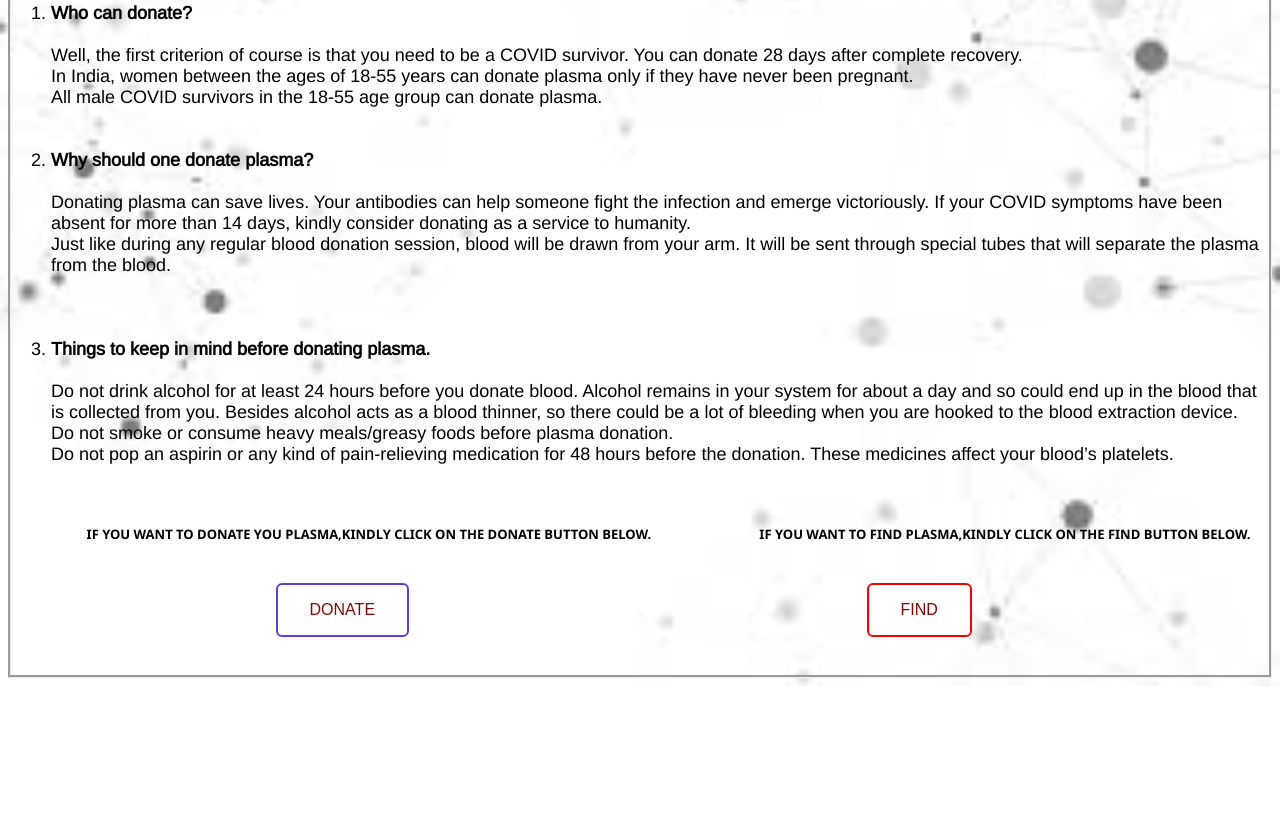
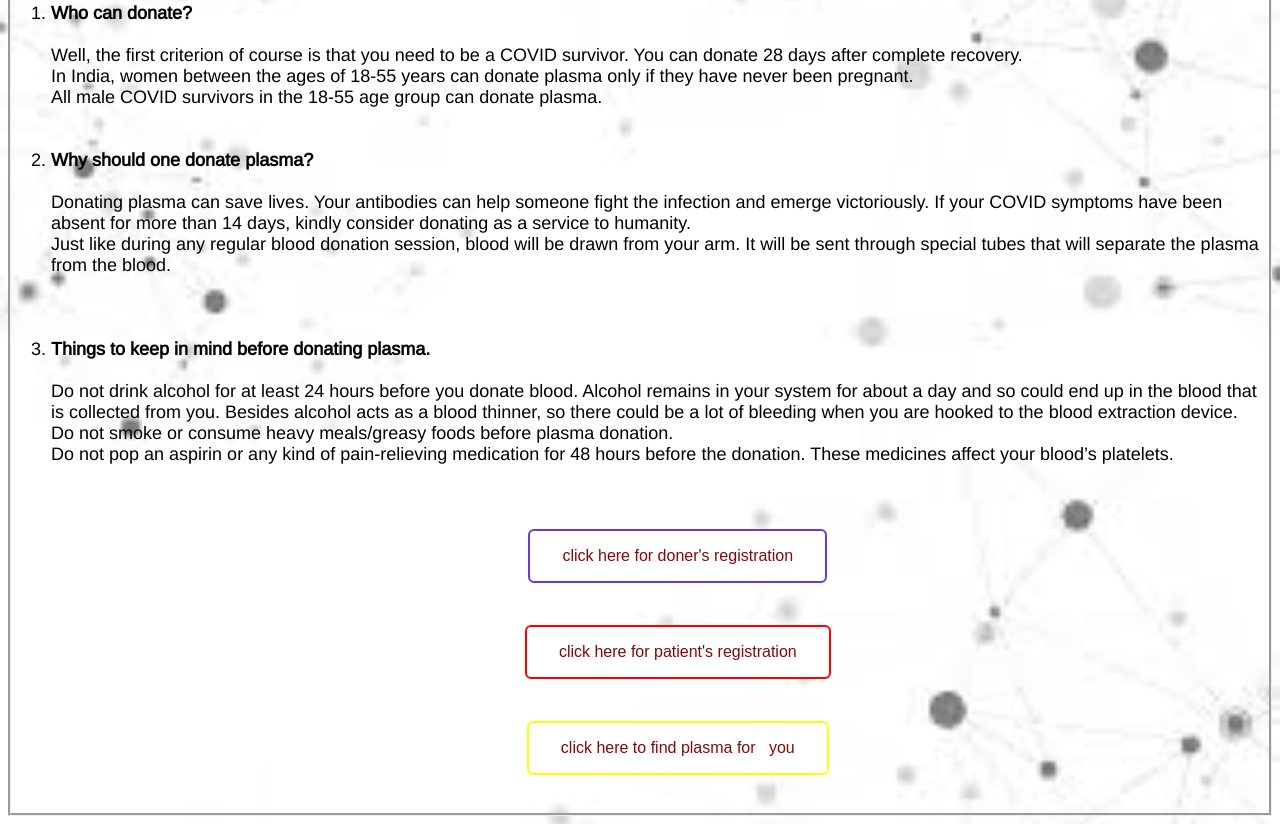
Before and after one commit to somya2406/here-for-you, a website: page covidresources.HTML in a window 1280 px wide. Shown: the part 2116-2940 px from the top of the page. Before the commit the page ends 2802 px from the top, so only its background shows below. Drawn offline with nearby package versions, Linux system fonts and the light colour scheme.

Commit message:
changes commited

```diff
--- a/covidresources.HTML
+++ b/covidresources.HTML
@@ -66,12 +66,7 @@ letter-spacing: 0.4px;
   margin-right: 5CM;
   margin-bottom: 1cm;
 }
-.options{
-  font-family: 'Segoe UI', Tahoma, Geneva, Verdana, sans-serif;
-  font-size: small;
-  margin-left: 2cm;
 
-}
 .button1 {
   background-color: white;
   color: black;
@@ -92,8 +87,21 @@ letter-spacing: 0.4px;
 
 }
 
+.button3 {
+  background-color: white;
+  color: black;
+  border: 2px solid yellow;
+  border-radius: 6px;
+
+}
+
 .button2:hover {
   background-color: red;
+  color: white;
+}
+
+.button3:hover {
+  background-color:yellow;
   color: white;
 }
 body{
@@ -133,10 +141,15 @@ font-family: 'Arimo', sans-serif;
   margin-top: 0.5cm;
   text-decoration: none;
   list-style: none;
+  }
 
+  .last{
+  text-align: center;
+  align-items: center;
+  display: inline-block;
+  font-size: larger;
+ }
 
-
-}
     </style>
 </head>
 <body>
@@ -414,12 +427,13 @@ Just like during any regular blood donation session, blood will be drawn from yo
 
   </ol>
 </div>
+<div class="last">
 
-<DIV class="options">
-<b>  IF YOU WANT TO DONATE YOU PLASMA,KINDLY CLICK ON THE DONATE BUTTON BELOW. &nbsp;&nbsp;&nbsp;&nbsp;&nbsp;&nbsp;&nbsp;&nbsp;&nbsp;&nbsp;&nbsp;&nbsp;&nbsp;&nbsp;&nbsp;&nbsp;&nbsp;&nbsp;&nbsp;&nbsp;&nbsp;&nbsp;&nbsp;&nbsp;&nbsp;&nbsp;&nbsp;&nbsp;&nbsp;&nbsp;
-IF YOU WANT TO FIND PLASMA,KINDLY CLICK ON THE FIND BUTTON BELOW.</div></b>
-<br><br><button class="button button1"><a href="">DONATE</a></button>
-<button class="button button2"><a href="">FIND</a></button>
+<button class="button button1"><a href="https://sensorial-polarity.000webhostapp.com/git/donors.html">click here for doner's registration</a></button>
 
+<button class="button button2"><a href="https://sensorial-polarity.000webhostapp.com/git/patient.html">click here for patient's registration</a></button>
+
+<button class="button button3"><a href="https://sensorial-polarity.000webhostapp.com/git/donnorsfetch.php">click here to find plasma for &nbsp; you</a></button>
+</div>
 </body>
 </html>
--- a/suggest.css
+++ b/suggest.css
@@ -24,6 +24,7 @@ h1{
     font-size: 40px;
     transform: translate(51%,0);
     color: white ;
+    margin-left: 6cm;
 }
 
 ul.first{
@@ -31,6 +32,7 @@ ul.first{
     transform: translate(52.5%, 0);
     color: white;
     font-size: 28px;
+    margin-left: 6cm;
 }
 h2{
     font-family: 'Amatic SC', cursive;
@@ -50,12 +52,14 @@ h3{
     font-size: 40px;
     transform: translate(51%,-250%);
     color: white ;
+    margin-left: 6cm;
 }
 ul.third{
     font-family: 'Amatic SC', cursive;
     transform: translate(52.5%,-90%);
     color: white;
     font-size: 28px;
+    margin-left: 6cm;
 }
 h4{
     font-family: 'Amatic SC', cursive;
```
Also changed, not shown: positivity.html (+2 -1 lines).
